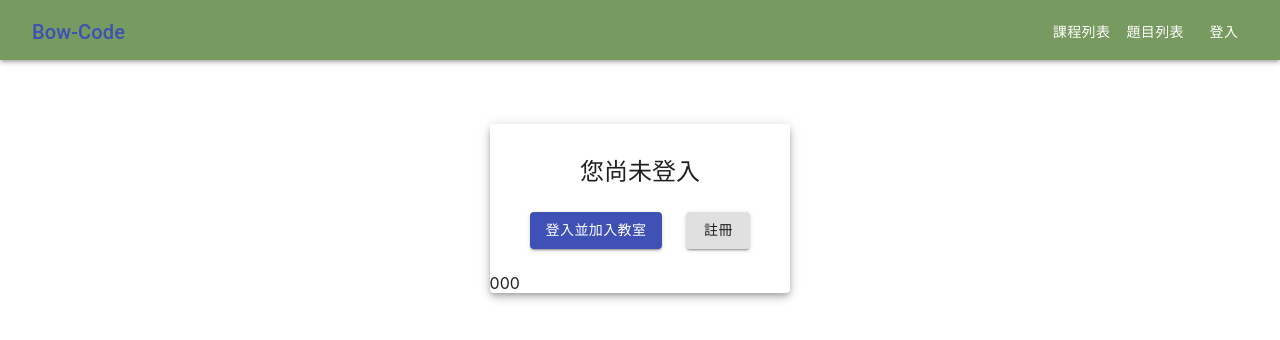
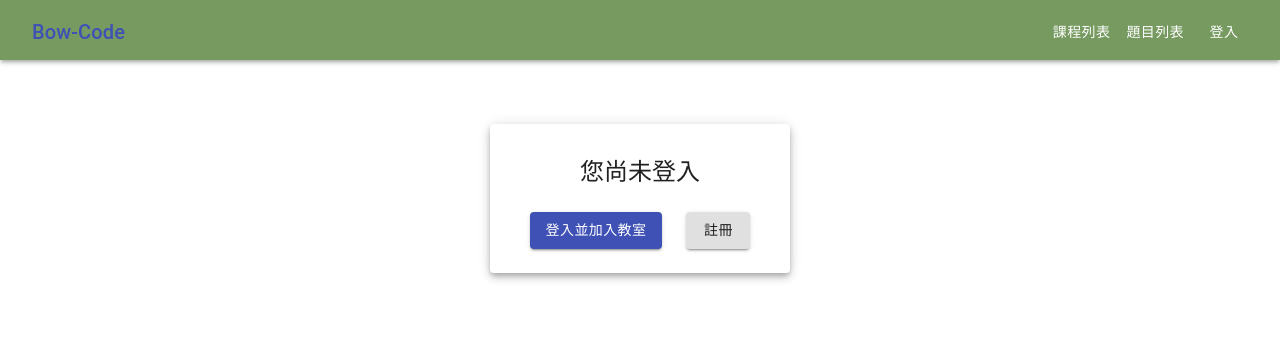
Before and after one commit to kkkkenkkk44/bow-code-frontend, a React (Create React App) app: page /apply/1 in a window 1280 px wide. Shown: the top 340 px of the page. Built offline with nearby package versions, Linux system fonts and the light colour scheme; no server answers.

Commit message:
bug fixed (applyPage style)

```diff
--- a/src/App.js
+++ b/src/App.js
@@ -12,6 +12,7 @@ import LogoutPage from "./pages/LogoutPage";
 import SignUpPage from "./pages/SignUpPage";
 import CourseDetailPage from "./pages/CourseDetailPage";
 import BlockDetailPage from "./pages/BlockDetailPage";
+import RegisterPage from "./pages/RegisterPage"
 import ProblemPage from "./pages/ProblemPage";
 import ApplyClassroomPage from "./pages/ApplyClassroomPage";
 import { Redirect, Route, Switch } from "react-router";
@@ -42,8 +43,9 @@ function App() {
       <Route path='/course/:CourseID' component={CourseDetailPage} />
       <Route path='/problem/:ProblemID' component={ProblemPage} />
       <Route path='/createProblem' component={CreateProblemPage} />
-      <Route path='/classroom/:ClassroomID' component={ClassroomPage}/>
-      <Route path="/apply/:ClassroomID" component={ApplyClassroomPage}/>
+      <Route path='/classroom/:ClassroomID' component={ClassroomPage} />
+      <Route path="/apply/:ClassroomID" component={ApplyClassroomPage} />
+      <Route path='/register' component={RegisterPage} />
       <Redirect from='/' to='/home' />
     </Switch>
   );
--- a/src/pages/ApplyClassroomPages/NotLoggedIn.js
+++ b/src/pages/ApplyClassroomPages/NotLoggedIn.js
@@ -39,7 +39,7 @@ export default function NotLoggedIn(props) {
             case 'register':
                 return <Redirect to='/register' />
             default:
-                return <div>000</div>
+                return <div></div>
         }
     }
 
```
